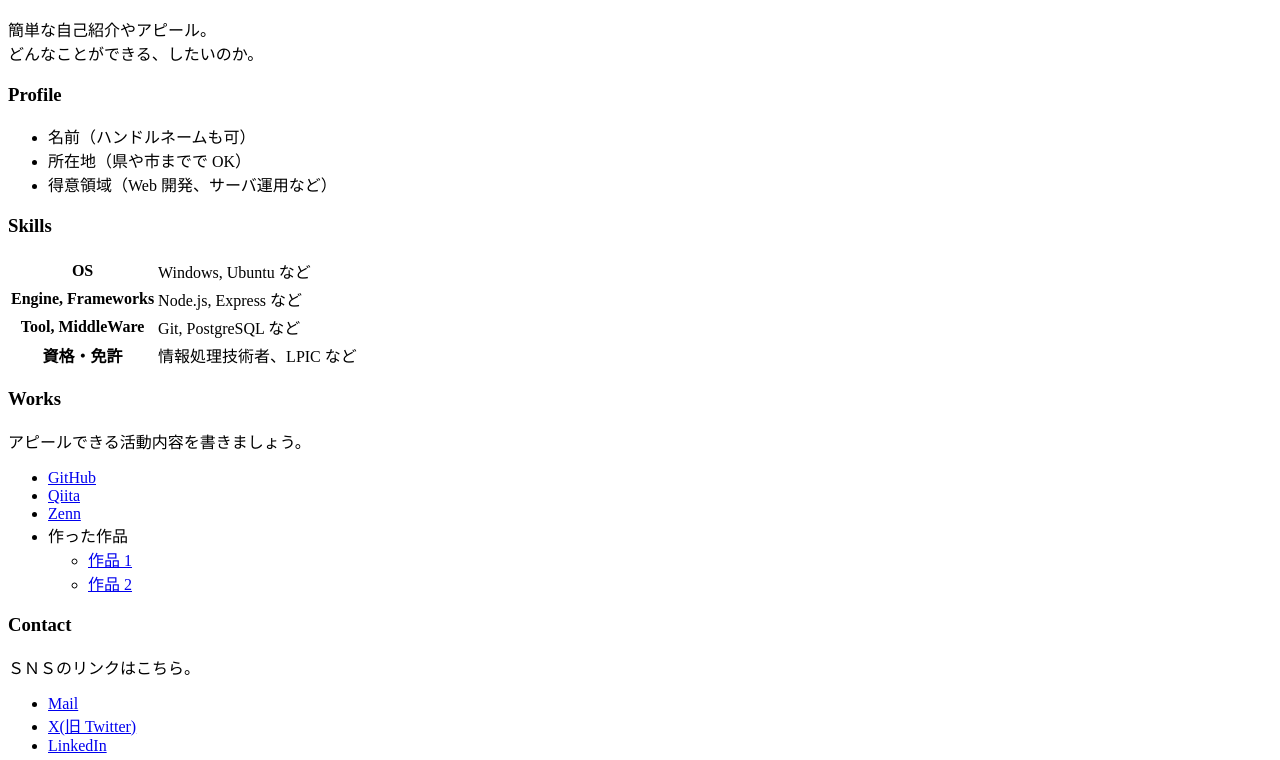
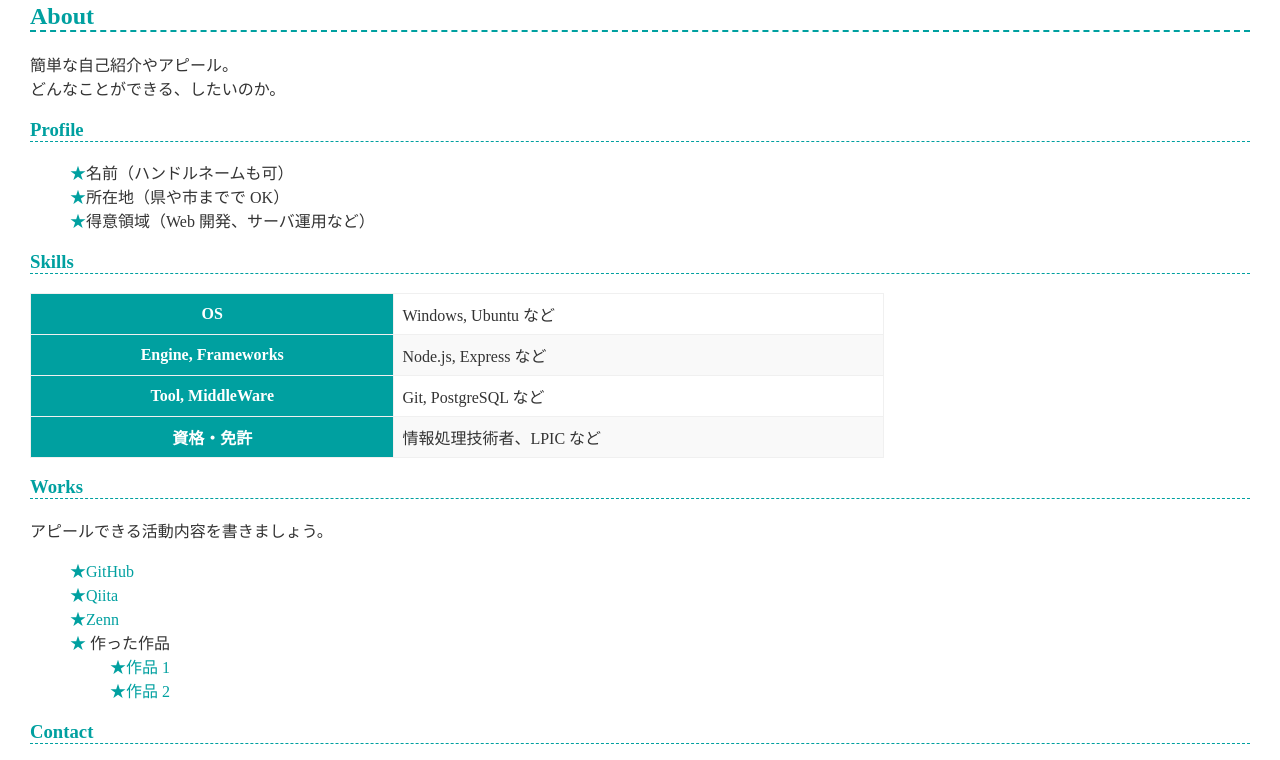
Before and after one commit to frogGp/frogGp.github.io, a plain HTML site: page index.html in a window 1280 px wide. Shown: the part 119-879 px from the top of the page. Drawn offline with Linux system fonts and the light colour scheme.

Commit message:
Add base styles for layout and elements in style.css
Added CSS styles for layout, headings, links, lists, and tables.

```diff
--- a/style.css
+++ b/style.css
@@ -1,15 +1,77 @@
-<!DOCTYPE html>
-<html lang="ja">
-  <head>
-    <meta charset="UTF-8">
-    <link rel="stylesheet" href="assessment.css">
-    <title>あなたのいいところ診断</title>
-  </head>
-  <body>
-    <h1>あなたのいいところは?</h1>
-    <p>診断したい名前を入れて下さい</p>
-    <input type="text" id="user-name" size="40" maxlength="20">
-    <button id="assessment">診断する</button>
-    <script src="assessment.js"></script>
-  </body>
-</html>
+/* --------------------
+        全体
+-------------------- */
+
+:root {
+  --theme-color: #00a0a0;
+}
+
+* {
+  box-sizing: border-box;
+}
+
+html, body {
+  width: 100%;
+  height: 100%;
+}
+
+body {
+  margin: 0;
+  padding: 30px;
+  color: #333;
+}
+
+/* --------------------
+        見出し
+-------------------- */
+
+h1, h2, h3 {
+  color: var(--theme-color);
+  border-bottom: dashed 0.1em var(--theme-color);
+}
+
+/* --------------------
+        リンク
+-------------------- */
+
+a {
+  color: var(--theme-color);
+  text-decoration: none;
+}
+
+/* --------------------
+        リスト
+-------------------- */
+
+ul {
+  list-style: none;
+}
+li:before {
+  content: "★";
+  color: var(--theme-color);
+}
+
+/* --------------------
+          表
+-------------------- */
+
+table {
+  border-spacing: 0;
+  border-collapse: collapse;
+  border: solid 1px #f0f0f0;
+  min-width: 70%;
+}
+tr {
+  background-color: #fff;
+}
+tr:nth-child(2n) {
+  background-color: #f9f9f9;
+}
+th {
+  background: var(--theme-color);
+  color: #fff;
+}
+th, td {
+  border: solid 1px #f0f0f0;
+  padding: 0.5rem;
+}
```
